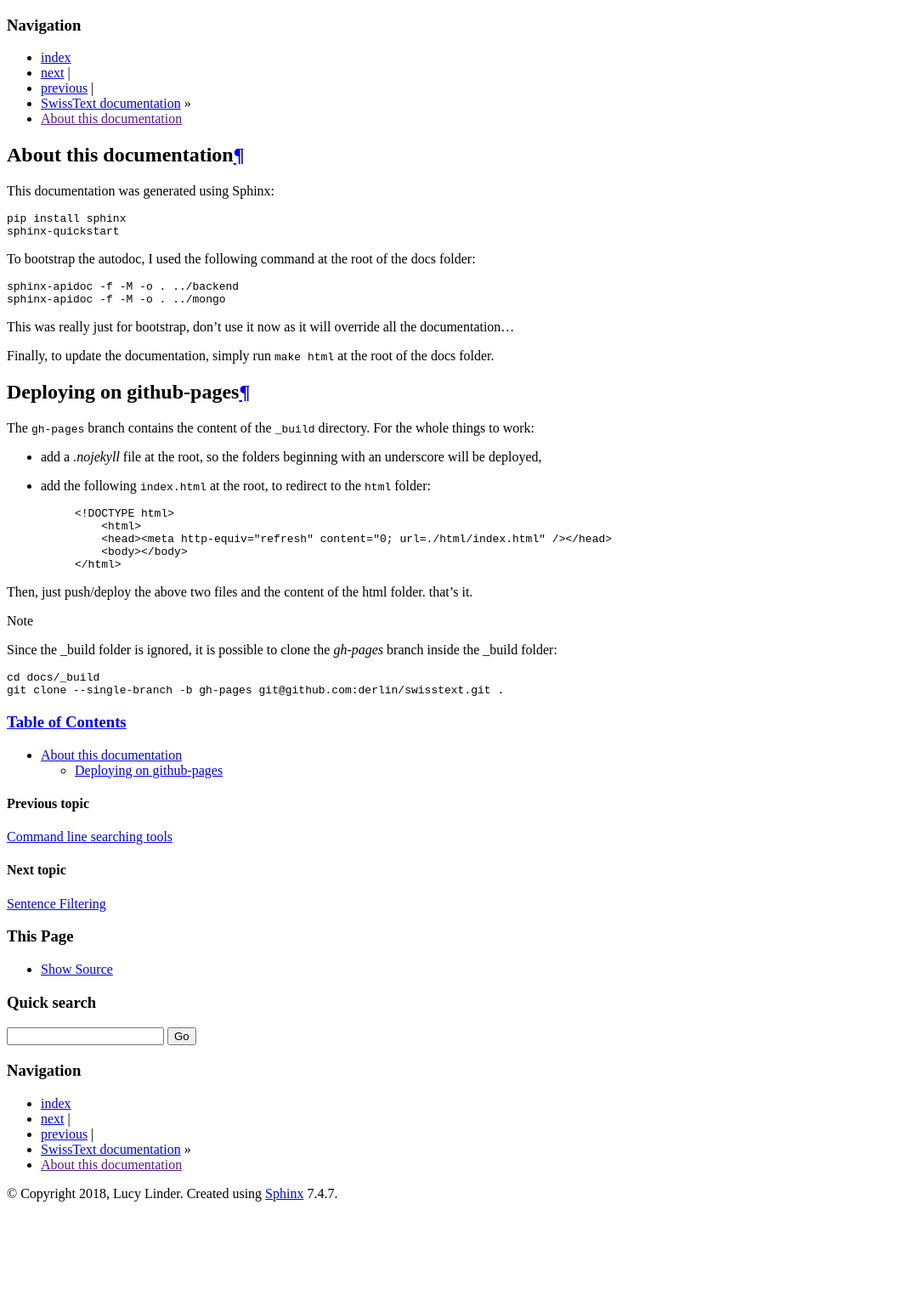
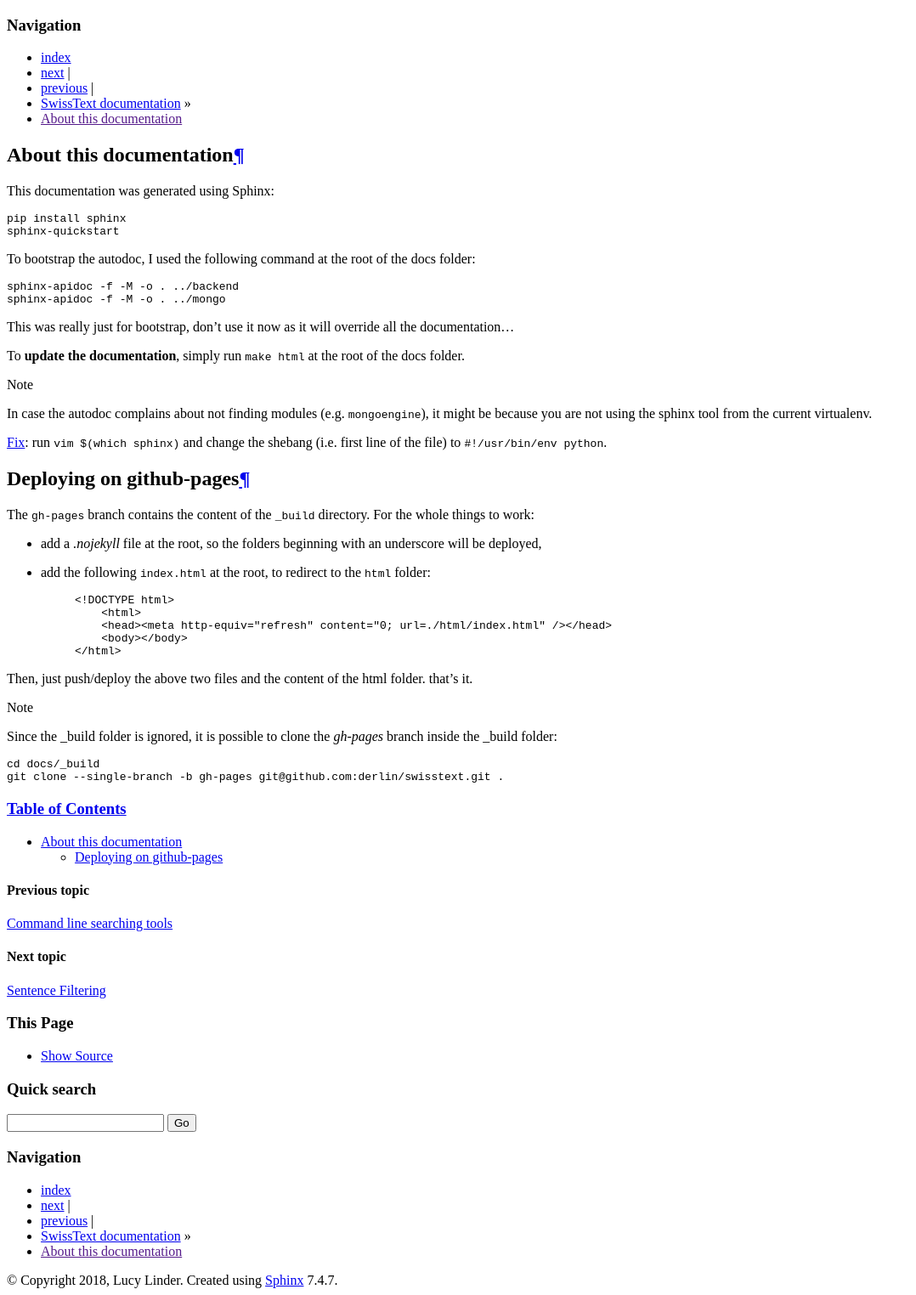
Before and after one commit to derlin/swisstext, a Sphinx documentation site: the page built from docs/aboutthedoc.rst, in a window 1280 px wide. Shown: the whole page at 85% size, without its empty margins (0-1078 px from the left). Built offline with Sphinx 7.4.7, drawn with Linux system fonts in a browser that asks for light colours; before the commit the page ends 1422 px from its top, so only the background shows below that.

Commit message:
update the doc

```diff
--- a/docs/aboutthedoc.rst
+++ b/docs/aboutthedoc.rst
@@ -18,8 +18,13 @@ To bootstrap the autodoc, I used the following command at the root of the docs f
 This was really just for bootstrap, don't use it now as it will
 override all the documentation...
 
-Finally, to update the documentation, simply run ``make html`` at the root of the docs folder.
+To **update the documentation**, simply run ``make html`` at the root of the docs folder.
 
+.. note::
+
+    In case the autodoc complains about not finding modules (e.g. ``mongoengine``), it might be because you are not using the sphinx tool from the current virtualenv.
+
+    `Fix <https://stackoverflow.com/a/11382587>`_: run ``vim $(which sphinx)`` and change the shebang (i.e. first line of the file) to ``#!/usr/bin/env python``.
 
 Deploying on github-pages
 --------------------------
--- a/docs/conf.py
+++ b/docs/conf.py
@@ -12,9 +12,11 @@
 # add these directories to sys.path here. If the directory is relative to the
 # documentation root, use os.path.abspath to make it absolute, like shown here.
 #
-# import os
-# import sys
-# sys.path.insert(0, os.path.abspath('.'))
+import os
+import sys
+sys.path.insert(0, os.path.abspath('../backend'))
+sys.path.insert(0, os.path.abspath('../mongo'))
+sys.path.insert(0, os.path.abspath('../frontend'))
 
 # -- Project information -----------------------------------------------------
 
```
Also changed, not shown: docs/installation.rst (+8 -0 lines).
